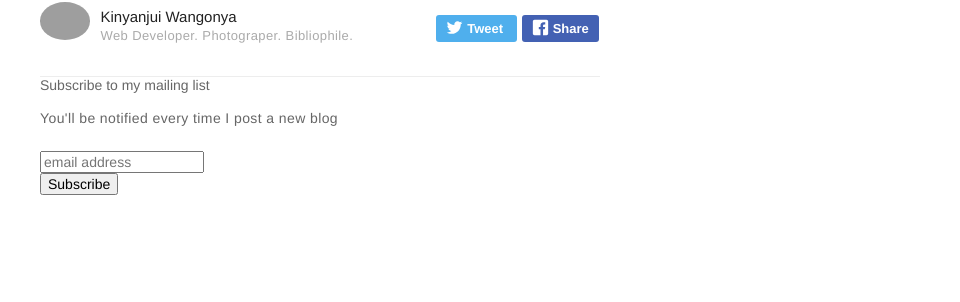
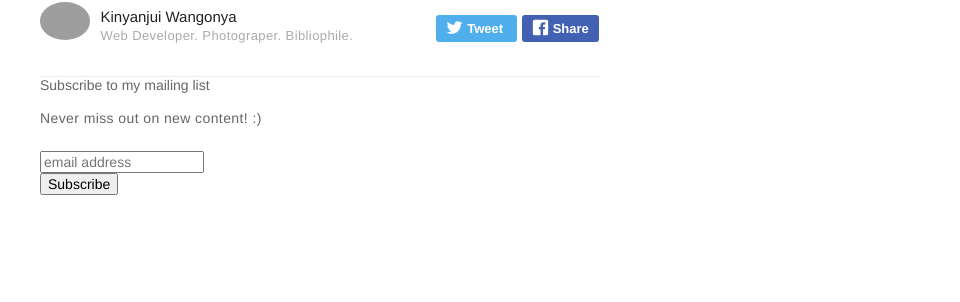
Before and after one commit to wangonya/wang0nya.github.io-v1, a Jekyll site: the page built from _posts/2018-01-26-speaklife.markdown, in a window 1280 px wide. Shown: the part 968-1270 px from the top of the page, without its empty margins (320-1280 px from the left). Built offline with Jekyll 4.4.1, drawn with Linux system fonts in a browser that asks for light colours; comment, search, counter and statistics services are not loaded.

Commit message:
update subscribe message

```diff
--- a/_includes/subscribe.html
+++ b/_includes/subscribe.html
@@ -9,7 +9,7 @@
     <form action="https://github.us18.list-manage.com/subscribe/post?u=12bafd5799b3bb6af5c56e0cb&amp;id=5cd3f7509c" method="post" id="mc-embedded-subscribe-form" name="mc-embedded-subscribe-form" class="validate" target="_blank" novalidate>
         <div id="mc_embed_signup_scroll">
             <label for="mce-EMAIL">Subscribe to my mailing list</label>
-            <p>You'll be notified every time I post a new blog</p>
+            <p>Never miss out on new content! :)</p>
             <input type="email" value="" name="EMAIL" class="email" id="mce-EMAIL" placeholder="email address" required>
             <!-- real people should not fill this in and expect good things - do not remove this or risk form bot signups-->
             <div style="position: absolute; left: -5000px;" aria-hidden="true"><input type="text" name="b_12bafd5799b3bb6af5c56e0cb_5cd3f7509c" tabindex="-1" value=""></div>
```
Also changed, not shown: 6 other files.
